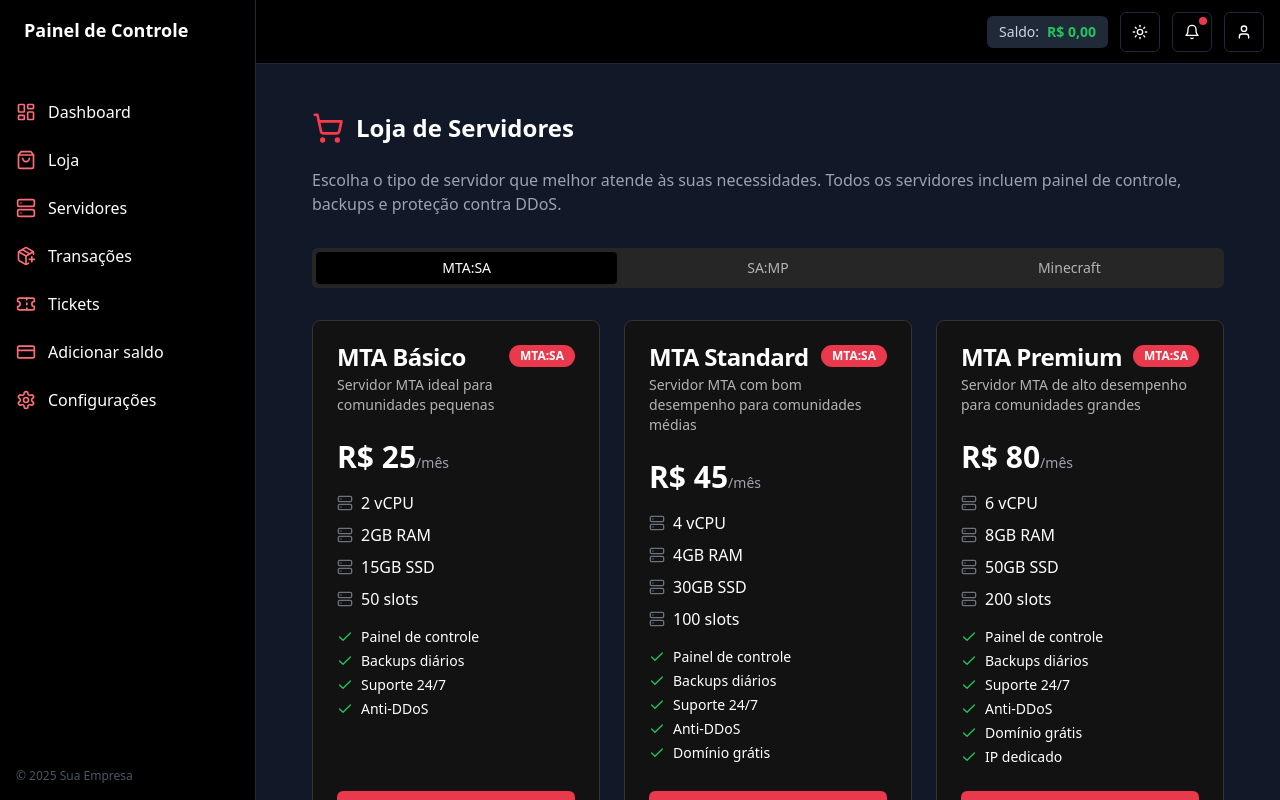
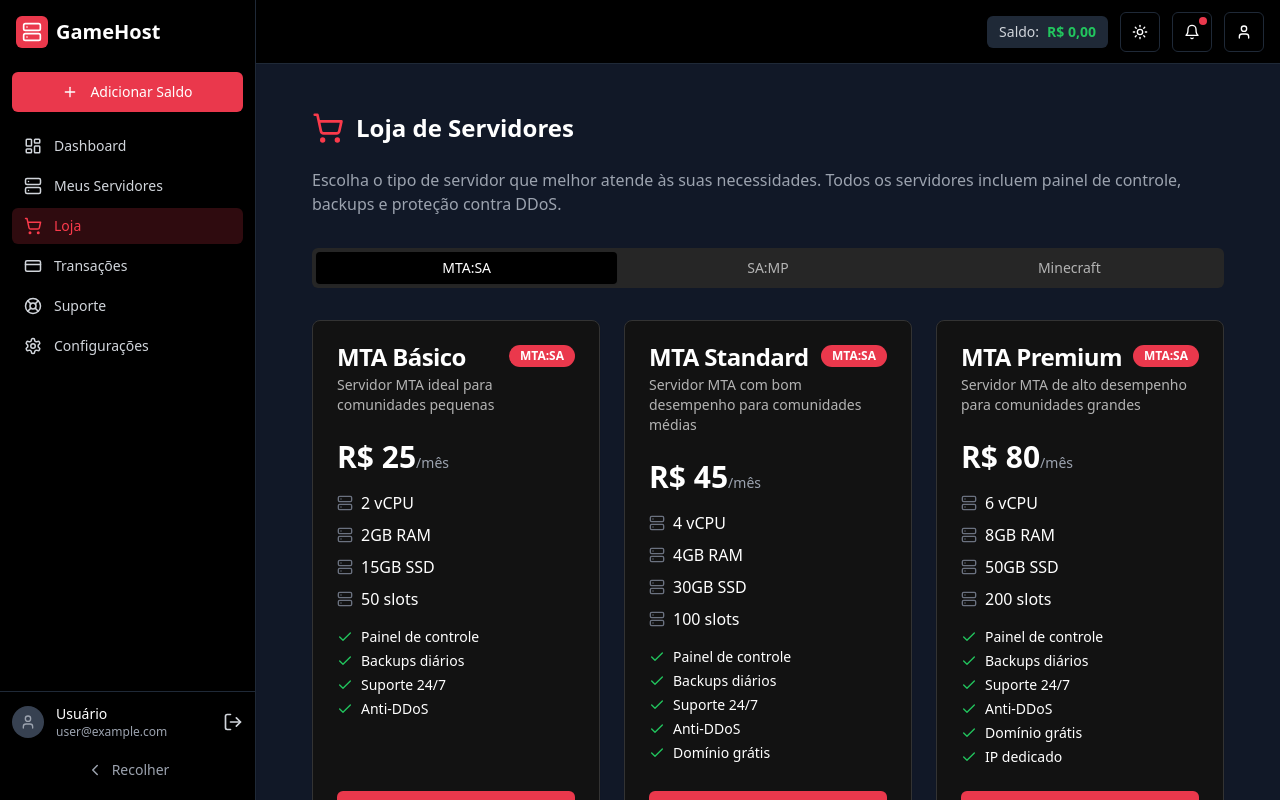
Before and after one commit to JockerGamer/red-horizon-panel, a React (Vite) app: page /store in a window 1280 px wide. Built offline with nearby package versions, Linux system fonts and the light colour scheme.

Commit message:
Reverted to edit edt-d0243836-69de-4d0e-8988-6c019a482166: "feat: Implement initial dashboard structure
This commit sets up the basic structure for the game server hosting dashboard, including login, signup, and protected routes. It also includes the initial UI components and navigation."

```diff
--- a/src/App.tsx
+++ b/src/App.tsx
@@ -14,7 +14,6 @@ import Servers from "./pages/Servers";
 import Transactions from "./pages/Transactions";
 import Settings from "./pages/Settings";
 import Tickets from "./pages/Tickets";
-import AddBalance from "./pages/AddBalance";
 
 const queryClient = new QueryClient();
 
@@ -50,17 +49,6 @@ const App = () => {
                 <ProtectedRoute>
                   <DashboardLayout>
                     <Dashboard />
-                  </DashboardLayout>
-                </ProtectedRoute>
-              }
-            />
-            {/* Adicionar Saldo */}
-            <Route
-              path="/saldo"
-              element={
-                <ProtectedRoute>
-                  <DashboardLayout>
-                    <AddBalance />
                   </DashboardLayout>
                 </ProtectedRoute>
               }
--- a/src/components/layout/Sidebar.tsx
+++ b/src/components/layout/Sidebar.tsx
@@ -1,78 +1,138 @@
+
+import { useState } from "react";
+import { Link, useLocation } from "react-router-dom";
 import {
-  Home,
   LayoutDashboard,
+  ShoppingCart,
+  Server,
+  CreditCard,
+  LifeBuoy,
   Settings,
-  ShoppingBag,
-  Server,
-  Ticket,
-  PackagePlus,
+  LogOut,
+  ChevronLeft,
+  ChevronRight,
+  User,
+  Plus,
 } from "lucide-react";
-import { CreditCard } from "lucide-react";
+import { cn } from "@/lib/utils";
+import { Button } from "@/components/ui/button";
+
+interface SidebarLinkProps {
+  to: string;
+  icon: React.ElementType;
+  label: string;
+  isActive: boolean;
+  isCollapsed: boolean;
+}
+
+const SidebarLink = ({ to, icon: Icon, label, isActive, isCollapsed }: SidebarLinkProps) => {
+  return (
+    <Link
+      to={to}
+      className={cn(
+        "flex items-center gap-3 px-3 py-2 rounded-md transition-colors text-sm",
+        isActive
+          ? "bg-red-600/10 text-red-600 dark:bg-red-600/20 dark:text-red-500 font-medium"
+          : "text-gray-700 hover:bg-gray-100 dark:text-gray-300 dark:hover:bg-gray-800",
+        isCollapsed && "justify-center py-3"
+      )}
+    >
+      <Icon size={isCollapsed ? 20 : 18} />
+      {!isCollapsed && <span>{label}</span>}
+    </Link>
+  );
+};
 
 export function Sidebar() {
+  const [collapsed, setCollapsed] = useState(false);
+  const location = useLocation();
+
+  const isLinkActive = (path: string) => {
+    return location.pathname === path ||
+      (path !== "/" && location.pathname.startsWith(path));
+  };
+
   return (
-    <aside className="hidden md:flex flex-col w-64 h-full border-r border-gray-200 dark:border-gray-800 bg-black">
-      <div className="px-6 py-4">
-        <h1 className="text-lg font-semibold text-white">Painel de Controle</h1>
+    <div
+      className={cn(
+        "flex flex-col h-screen bg-white dark:bg-black border-r border-gray-200 dark:border-gray-800 transition-all duration-300 relative shadow-sm",
+        collapsed ? "w-16" : "w-64"
+      )}
+    >
+      {/* Logo */}
+      <div className="flex items-center p-4">
+        {!collapsed && (
+          <div className="flex items-center gap-2">
+            <div className="w-8 h-8 bg-red-600 rounded-md flex items-center justify-center">
+              <Server className="w-5 h-5 text-white" />
+            </div>
+            <span className="font-bold text-xl dark:text-white">GameHost</span>
+          </div>
+        )}
+        {collapsed && (
+          <div className="w-8 h-8 bg-red-600 rounded-md flex items-center justify-center mx-auto">
+            <Server className="w-5 h-5 text-white" />
+          </div>
+        )}
       </div>
-      <nav className="flex flex-col gap-2 mt-8">
-        <a
-          href="/"
-          className="flex items-center gap-3 px-4 py-2 text-white hover:bg-red-700 transition rounded group"
+
+      {/* Add credit button */}
+      <div className="px-3 mb-2 mt-2">
+        <Button
+          className="w-full bg-red-600 hover:bg-red-700 text-white"
+          size={collapsed ? "icon" : "default"}
         >
-          <LayoutDashboard className="w-5 h-5 text-red-400 group-hover:text-white" />
-          <span>Dashboard</span>
-        </a>
-        <a
-          href="/store"
-          className="flex items-center gap-3 px-4 py-2 text-white hover:bg-red-700 transition rounded group"
+          <Plus className="h-4 w-4 mr-1" />
+          {!collapsed && "Adicionar Saldo"}
+        </Button>
+      </div>
+
+      {/* Nav links */}
+      <div className="flex-1 overflow-y-auto py-2 px-3">
+        <nav className="space-y-1">
+          <SidebarLink to="/" icon={LayoutDashboard} label="Dashboard" isActive={isLinkActive("/")} isCollapsed={collapsed} />
+          <SidebarLink to="/servers" icon={Server} label="Meus Servidores" isActive={isLinkActive("/servers")} isCollapsed={collapsed} />
+          <SidebarLink to="/store" icon={ShoppingCart} label="Loja" isActive={isLinkActive("/store")} isCollapsed={collapsed} />
+          <SidebarLink to="/transactions" icon={CreditCard} label="Transações" isActive={isLinkActive("/transactions")} isCollapsed={collapsed} />
+          <SidebarLink to="/tickets" icon={LifeBuoy} label="Suporte" isActive={isLinkActive("/tickets")} isCollapsed={collapsed} />
+          <SidebarLink to="/settings" icon={Settings} label="Configurações" isActive={isLinkActive("/settings")} isCollapsed={collapsed} />
+        </nav>
+      </div>
+
+      {/* User and logout */}
+      <div className="border-t border-gray-200 dark:border-gray-800 p-3">
+        <div className="flex items-center gap-3 mb-3">
+          {!collapsed && (
+            <>
+              <div className="w-8 h-8 rounded-full bg-gray-200 dark:bg-gray-700 flex items-center justify-center">
+                <User className="w-4 h-4 text-gray-500 dark:text-gray-400" />
+              </div>
+              <div className="flex-1">
+                <p className="text-sm font-medium dark:text-white truncate">Usuário</p>
+                <p className="text-xs text-gray-500 dark:text-gray-400 truncate">user@example.com</p>
+              </div>
+            </>
+          )}
+          <button
+            onClick={() => {/* Logout logic */}}
+            className={cn(
+              "flex items-center text-gray-700 dark:text-gray-300 hover:text-red-600 dark:hover:text-red-500",
+              collapsed && "mx-auto"
+            )}
+          >
+            <LogOut size={20} />
+          </button>
+        </div>
+
+        {/* Collapse toggle */}
+        <button
+          onClick={() => setCollapsed(!collapsed)}
+          className="w-full flex items-center justify-center p-2 text-gray-500 hover:text-gray-700 dark:text-gray-400 dark:hover:text-gray-200 rounded-md hover:bg-gray-100 dark:hover:bg-gray-800"
         >
-          <ShoppingBag className="w-5 h-5 text-red-400 group-hover:text-white" />
-          <span>Loja</span>
-        </a>
-        <a
-          href="/servers"
-          className="flex items-center gap-3 px-4 py-2 text-white hover:bg-red-700 transition rounded group"
-        >
-          <Server className="w-5 h-5 text-red-400 group-hover:text-white" />
-          <span>Servidores</span>
-        </a>
-        <a
-          href="/transactions"
-          className="flex items-center gap-3 px-4 py-2 text-white hover:bg-red-700 transition rounded group"
-        >
-          <PackagePlus className="w-5 h-5 text-red-400 group-hover:text-white" />
-          <span>Transações</span>
-        </a>
-        <a
-          href="/tickets"
-          className="flex items-center gap-3 px-4 py-2 text-white hover:bg-red-700 transition rounded group"
-        >
-          <Ticket className="w-5 h-5 text-red-400 group-hover:text-white" />
-          <span>Tickets</span>
-        </a>
-
-        {/* Adicionar saldo */}
-        <a
-          href="/saldo"
-          className="flex items-center gap-3 px-4 py-2 text-white hover:bg-red-700 transition rounded group"
-        >
-          <CreditCard className="w-5 h-5 text-red-400 group-hover:text-white" />
-          <span>Adicionar saldo</span>
-        </a>
-        <a
-          href="/settings"
-          className="flex items-center gap-3 px-4 py-2 text-white hover:bg-red-700 transition rounded group"
-        >
-          <Settings className="w-5 h-5 text-red-400 group-hover:text-white" />
-          <span>Configurações</span>
-        </a>
-      </nav>
-      <div className="mt-auto p-4">
-        <p className="text-xs text-gray-500 dark:text-gray-600">
-          &copy; {new Date().getFullYear()} Sua Empresa
-        </p>
+          {collapsed ? <ChevronRight size={18} /> : <ChevronLeft size={18} />}
+          {!collapsed && <span className="ml-2 text-sm">Recolher</span>}
+        </button>
       </div>
-    </aside>
+    </div>
   );
 }
--- a/src/pages/AddBalance.tsx
+++ /dev/null
@@ -1,76 +0,0 @@
-
-import { useState } from "react";
-import { Button } from "@/components/ui/button";
-import { Card, CardContent, CardHeader, CardTitle, CardFooter } from "@/components/ui/card";
-import { Badge } from "@/components/ui/badge";
-import { toast } from "sonner";
-import { CreditCard } from "lucide-react";
-
-const valores = [10, 25, 50, 100, 250];
-
-export default function AddBalance() {
-  const [value, setValue] = useState<number>(50);
-  const [loading, setLoading] = useState(false);
-
-  // Quando integrado: disparar chamada para gerar link de pagamento MercadoPago
-  const handleAddBalance = () => {
-    setLoading(true);
-    setTimeout(() => {
-      setLoading(false);
-      toast.success(
-        "Redirecionando para MercadoPago... (integração será feita no backend)"
-      );
-      // Aqui, futuramente, fazer o redirect para o link recebido do backend!
-      // window.location.href = data.init_point
-    }, 1200);
-  };
-
-  return (
-    <div className="container mx-auto flex items-center justify-center min-h-[60vh]">
-      <Card className="max-w-md w-full">
-        <CardHeader>
-          <div className="flex gap-2 items-center">
-            <CreditCard className="w-7 h-7 text-red-500" />
-            <CardTitle>Adicionar saldo</CardTitle>
-          </div>
-        </CardHeader>
-        <CardContent>
-          <div className="mb-2">
-            <div className="text-gray-600 dark:text-gray-300 mb-2">
-              Selecione um valor para adicionar ao seu saldo:
-            </div>
-            <div className="grid grid-cols-3 gap-3 mb-4">
-              {valores.map((v) => (
-                <Button
-                  variant={v === value ? "red" : "outline"}
-                  key={v}
-                  className="w-full"
-                  onClick={() => setValue(v)}
-                  disabled={loading}
-                  type="button"
-                >
-                  R$ {v},00
-                </Button>
-              ))}
-            </div>
-            <div className="text-sm text-gray-500 mb-1">
-              O pagamento é realizado via MercadoPago em ambiente seguro.
-            </div>
-            <Badge variant="outline">Saldo será liberado após aprovação!</Badge>
-          </div>
-        </CardContent>
-        <CardFooter>
-          <Button
-            className="w-full"
-            variant="red"
-            size="lg"
-            disabled={loading}
-            onClick={handleAddBalance}
-          >
-            {loading ? "Aguarde..." : "Ir para pagamento"}
-          </Button>
-        </CardFooter>
-      </Card>
-    </div>
-  );
-}
```
